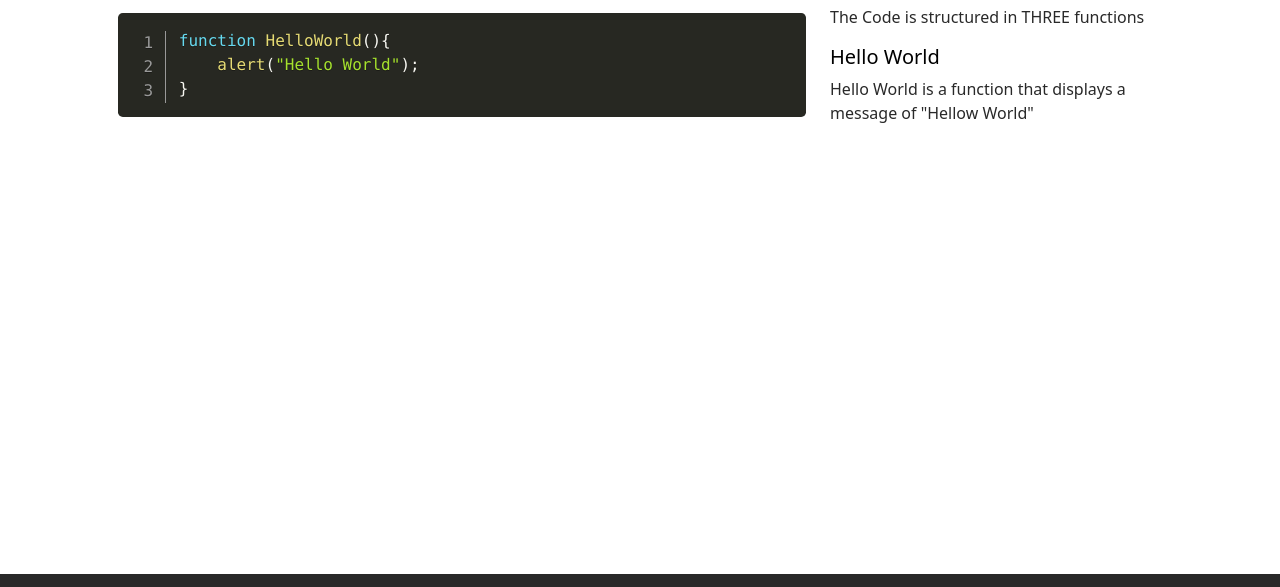
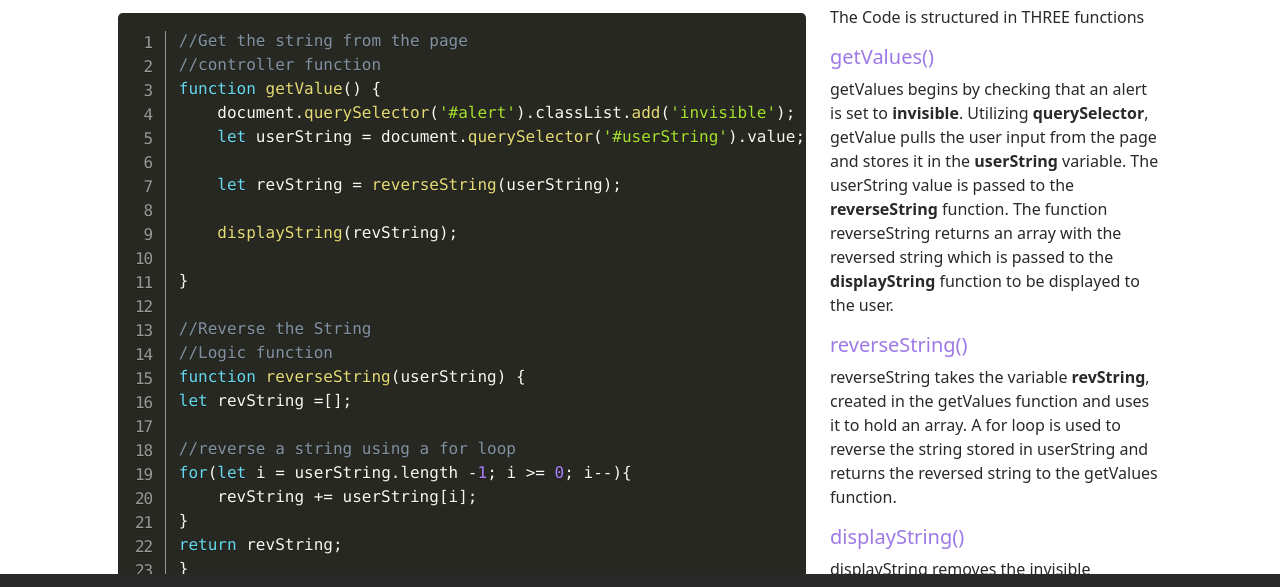
Before and after one commit to Ntozakhe/Rewind, a plain HTML site: page code.html in a window 1280 px wide. Shown: the part 114-701 px from the top of the page. Drawn offline with nearby package versions, Linux system fonts and the light colour scheme.

Commit message:
final commit

```diff
--- a/code.html
+++ b/code.html
@@ -60,8 +60,38 @@
                 <div class="col-lg-8 order-last order-lg-first">
                     <pre class="line-numbers">
                         <code class="language-javascript">
-                            function HelloWorld(){
-                                alert("Hello World");
+                            //Get the string from the page
+                            //controller function
+                            function getValue() {
+                                document.querySelector('#alert').classList.add('invisible');
+                                let userString = document.querySelector('#userString').value;
+
+                                let revString = reverseString(userString);
+
+                                displayString(revString);
+
+                            }
+
+                            //Reverse the String
+                            //Logic function
+                            function reverseString(userString) {
+                            let revString =[];
+
+                            //reverse a string using a for loop
+                            for(let i = userString.length -1; i >= 0; i--){
+                                revString += userString[i];
+                            }
+                            return revString;
+                            }
+                            //Display our reversed string tp the user.
+                            //View Function
+                            function displayString(revString) {
+                               //write to the page
+                            document.querySelector('#msg').innerHTML = `Your string reversed is: <strong>${revString}</strong>`;
+
+                            //show the alert box
+                            document.querySelector('#alert').classList.remove('invisible');
+
                             }
 
                         </code>
@@ -69,8 +99,18 @@
                 </div>
                 <div class="col-lg-4">
                     <p>The Code is structured in THREE functions</p>
-                    <h5>Hello World</h5>
-                    <p>Hello World is a function that displays a message of "Hellow World"</p>
+                    <h5 class="lead">getValues()</h5>
+                    <p>
+                        getValues begins by checking that an alert is set to <strong>invisible</strong>. Utilizing <strong>querySelector</strong>, getValue pulls the user input from the page and stores it in the <strong>userString</strong> variable. The userString value is passed to the <strong>reverseString</strong> function. The function reverseString returns an array with the reversed string which is passed to the <strong>displayString</strong> function to be displayed to the user.
+                    </p>
+                    <h5 class="lead">reverseString()</h5>
+                    <p>
+                        reverseString takes the variable <strong>revString</strong>, created in the getValues function and uses it to hold an array. A for loop is used to reverse the string stored in userString and returns the reversed string to the getValues function.
+                    </p>
+                    <h5 class="lead">displayString()</h5>
+                    <p>
+                        displayString removes the invisible designation from the alert. A template literal is used to display the reversed string in the alert box to the user.
+                    </p>
                 </div>
             </div>
         </div>
```
